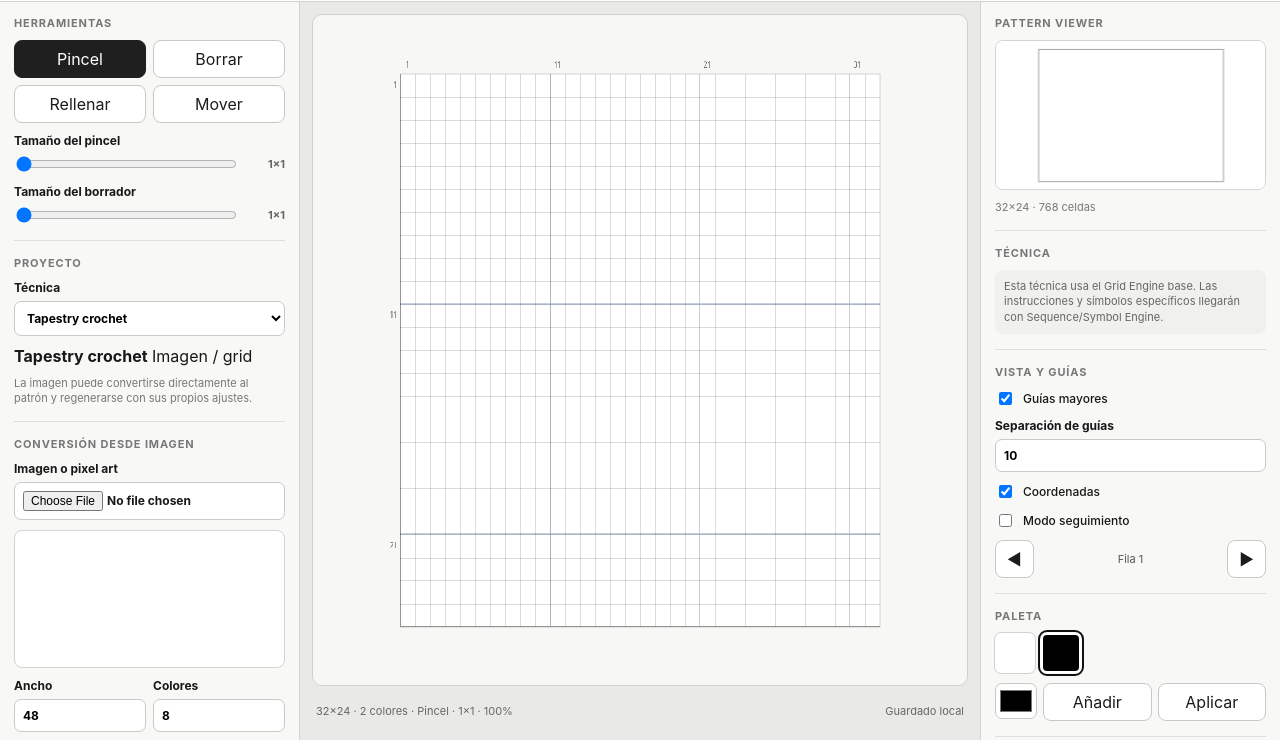
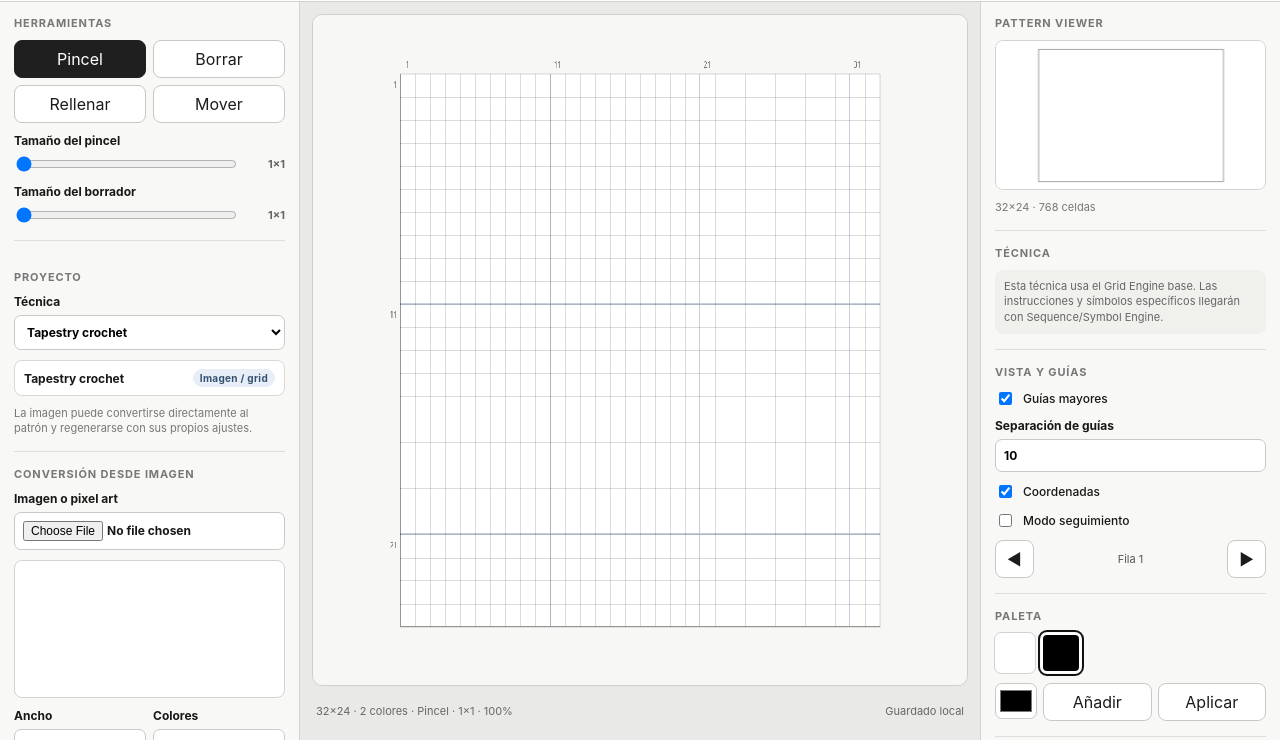
Before and after one commit to viccentebb-eng/OpenPattern, a website with bundled scripts: page web/index.html in a window 1280 px wide. Shown: the part 60-800 px from the top of the page. Built offline with nearby package versions, Linux system fonts and the light colour scheme.

Commit message:
style: keep project and technique controls visible

```diff
--- a/web/styles.css
+++ b/web/styles.css
@@ -34,3 +34,12 @@ canvas[data-tool=eraser]{cursor:cell}canvas[data-tool=fill]{cursor:copy}canvas[d
 .round-report-row strong{font-variant-numeric:tabular-nums}.round-report-row span{color:#555}
 .crochetparade-panel{display:grid;gap:7px;padding:9px;border:1px solid #d7d7d3;border-radius:8px;background:#f3f3f0}
 .dsl-preview{margin:0;max-height:160px;overflow:auto;padding:8px;border-radius:6px;background:#1f1f1f;color:#f2f2f2;font:11px/1.4 ui-monospace,SFMono-Regular,Consolas,monospace;white-space:pre-wrap}
+
+.project-section{position:sticky;top:-14px;z-index:3;padding-top:14px;background:#f8f8f6}
+.technique-summary{display:flex;align-items:center;justify-content:space-between;gap:8px;padding:8px 9px;border:1px solid #d8d8d4;border-radius:8px;background:#fff}
+.technique-summary strong{min-width:0;font-size:12px;white-space:nowrap;overflow:hidden;text-overflow:ellipsis}
+.mode-badge{flex:0 0 auto;padding:3px 7px;border-radius:999px;background:#ececea;color:#555;font-size:10px;font-weight:700;letter-spacing:.03em}
+.mode-badge[data-mode="image-grid"]{background:#e8eef8;color:#34516f}
+.mode-badge[data-mode="geometry"]{background:#eee9f7;color:#564276}
+.mode-badge[data-mode="parametric"]{background:#e8f2ec;color:#365b43}
+.mode-badge[data-mode="sequence"]{background:#f5eee3;color:#6b5133}
```
